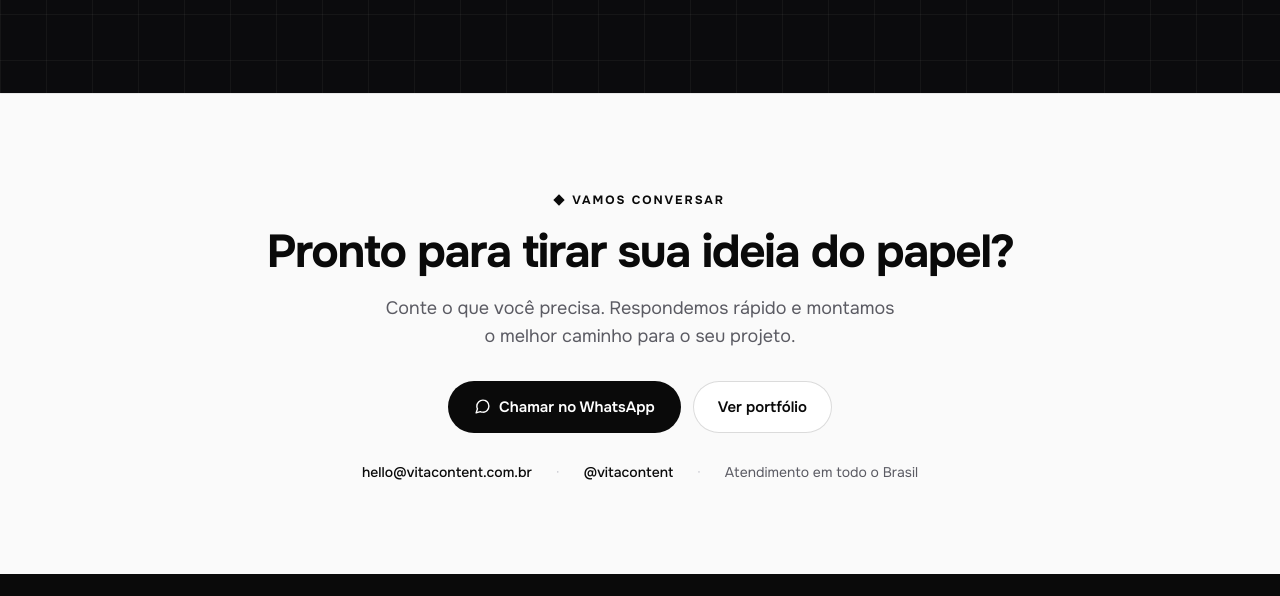
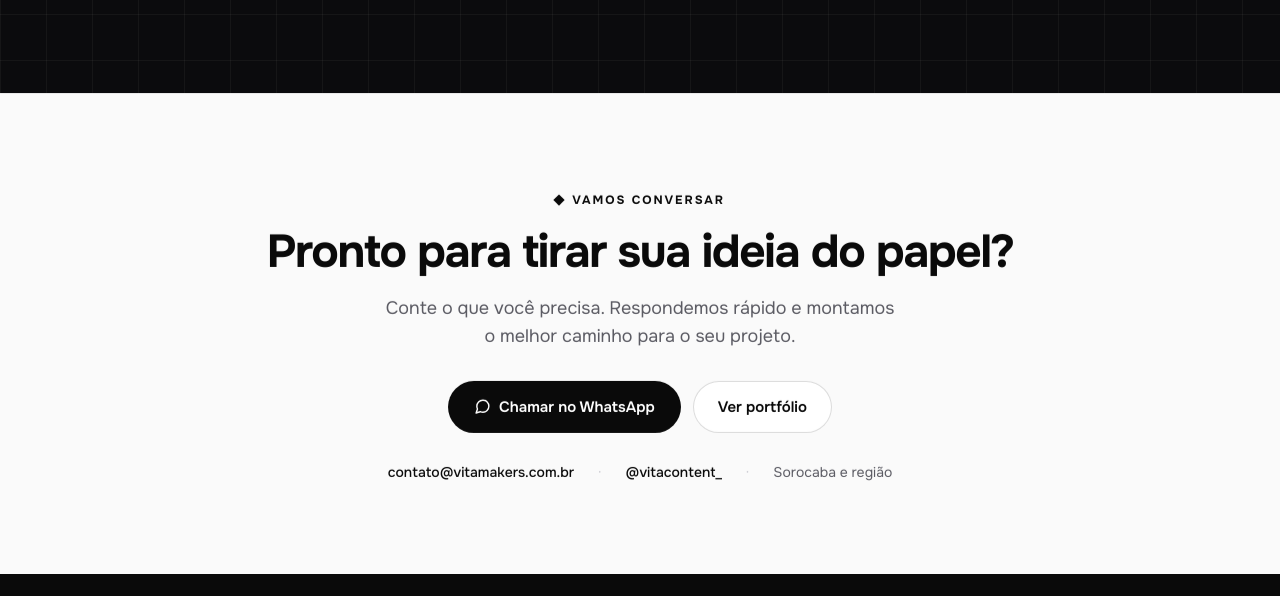
Before and after one commit to VitaMakers/IArobot, a plain HTML site: page index.html in a window 1280 px wide. Shown: the part 1297-1893 px from the top of the page. Drawn offline with Linux system fonts and the light colour scheme.

Commit message:
Add files via upload

```diff
--- a/index.html
+++ b/index.html
@@ -127,7 +127,7 @@
       <a href="#portfolio" class="btn btn--outline btn--lg">Ver portfólio</a>
     </div>
     <div class="contact-links">
-      <a href="mailto:hello@vitacontent.com.br">hello@vitacontent.com.br</a><span class="dot-sep">·</span><a href="#contato">@vitacontent</a><span class="dot-sep">·</span><span>Atendimento em todo o Brasil</span>
+      <a href="mailto:contato@vitamakers.com.br">contato@vitamakers.com.br</a><span class="dot-sep">·</span><a href="https://instagram.com/vitacontent_" target="_blank" rel="noopener noreferrer">@vitacontent_</a><span class="dot-sep">·</span><span>Sorocaba e região</span>
     </div>
   </div>
 </section>
```
